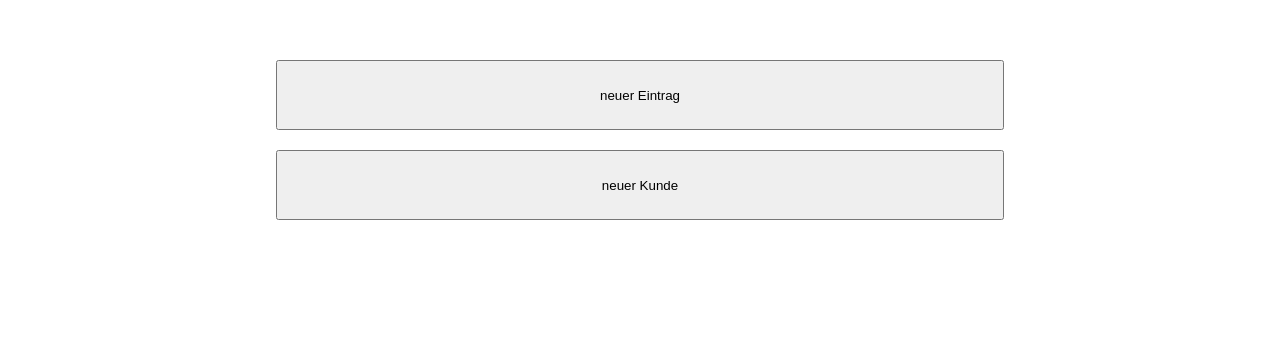
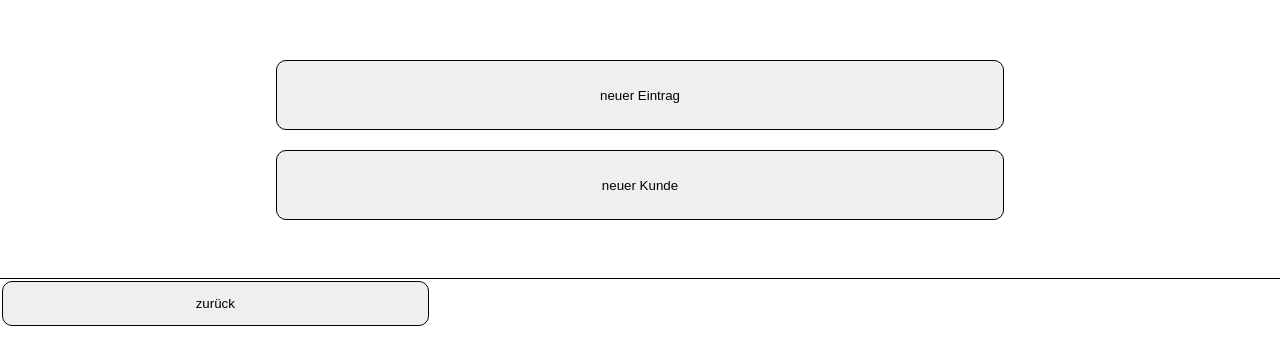
Before and after one commit to SergeBrakow/neuefische-capstone-project-Cibri, a React (Create React App) app: page /new in a window 1280 px wide. Shown: the part 472-836 px from the top of the page. Built offline with nearby package versions, Linux system fonts and the light colour scheme.

Commit message:
outsource the navbar element

```diff
--- /dev/null
+++ b/src/components/NavBarNewOrder.js
@@ -0,0 +1,58 @@
+import { useNavigate } from "react-router-dom";
+import styled from "styled-components";
+
+
+export default function NavBarNewOrder (prop){
+    const navigate = useNavigate();
+
+    function logout(){
+        localStorage.removeItem(`user`);
+        navigate("/login");
+    }
+    console.log(prop);
+    return(
+        <StyledNavBar>
+        {prop.page === "home" ?
+                <>
+                <NavBarElement>
+                <button onClick={()=> logout()}>{prop.user} logout</button>
+                </NavBarElement>
+                <NavBarElement>
+                <button onClick={()=> navigate("/new")}>neuer Eintrag</button>
+                </NavBarElement>
+                </>
+        :
+        <>
+                <NavBarElement>
+                <button onClick={()=> navigate("/home")}>zurück</button>
+                </NavBarElement>
+                </>
+         }
+        </StyledNavBar>
+    );
+}
+
+
+export const StyledNavBar = styled.section`
+  border-top: 1px solid;
+  background-color: white;
+  display: flex;
+  justify-content: space-between;
+  position: fixed;
+  width: 100%;
+  height: 50px;
+  bottom: 0;
+  layer: 10;
+`
+
+export const NavBarElement = styled.div `
+  width: 100%;
+  display: grid;
+  float: left;
+  width: 33.33%;
+  margin: 2px;
+  button{
+    border-radius:10px;
+    border: 1px solid;
+  }
+`
--- a/src/pages/Home.js
+++ b/src/pages/Home.js
@@ -2,6 +2,7 @@ import styled from "styled-components";
 import { useNavigate } from "react-router-dom";
 import getDate from "../utils/getDate";
 import EntryCard from "../components/EntryCard";
+import NavBarNewOrder from "../components/NavBarNewOrder";
 
 
 
@@ -14,11 +15,6 @@ export default function Home() {
     return ( <>
         <button onClick={()=> navigate("/login")}>Sorry, but you need to login first!</button>
         </>);
-  }
-
-  function logout(){
-    localStorage.removeItem(`user`);
-    navigate("/login");
   }
 
   return(
@@ -37,14 +33,7 @@ export default function Home() {
               </StyledEntry>
             ))}
       </StyledTimeLine>
-      <StyledNavBar>
-        <NavBarElement>
-          <button onClick={()=> logout()}>{user} logout</button>
-        </NavBarElement>
-        <NavBarElement>
-          <button onClick={()=> navigate("/new")}>neuer Eintrag</button>
-        </NavBarElement>
-      </StyledNavBar>
+      <NavBarNewOrder user={user} page={"home"}/>
     </div>
   );
 }
@@ -90,23 +79,3 @@ export const EntryRow=styled.div`
   flex-basis: 100%;
   flex: 1;
 `
-
-export const StyledNavBar = styled.section`
-  border-top: 1px solid;
-  background-color: white;
-  display: flex;
-  justify-content: space-between;
-  position: fixed;
-  width: 100%;
-  height: 50px;
-  bottom: 0;
-  layer: 10;
-`
-
-export const NavBarElement = styled.div `
-  border: 1px solid;
-  width: 100%;
-  display: grid;
-  float: left;
-  width: 33.33%;
-`
--- a/src/pages/New.js
+++ b/src/pages/New.js
@@ -1,12 +1,18 @@
 import styled from "styled-components";
 import { useNavigate} from "react-router-dom";
+import NavBarNewOrder from "../components/NavBarNewOrder";
+
+
 export default function New(){
     const navigate = useNavigate();
     return(
+        <>
         <NewEntry>
             <button onClick={() => {navigate("/newOrder")}}>neuer Eintrag</button>
             <button onClick={() => {navigate("/newCustomer")}}>neuer Kunde</button>
         </NewEntry>
+        <NavBarNewOrder page={"new"}/>
+        </>
     );
 }
 
@@ -19,5 +25,7 @@ export const NewEntry=styled.div`
     button{
         margin: 10px;
         flex: auto;
+        border-radius:10px;
+        border: 1px solid;
     }
 `
```
